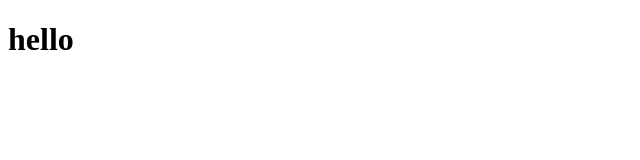
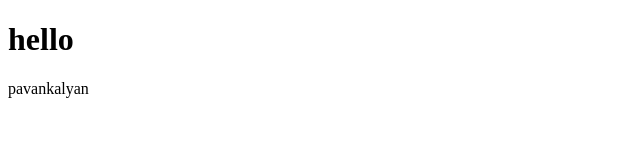
Before and after one commit to k-pavankalyan/k-pavankalyan, a plain HTML site: page index.html in a window 1280 px wide. Shown: the whole page, without its empty margins (0-640 px from the left). Drawn offline with Linux system fonts and the light colour scheme.

Commit message:
modified

```diff
--- a/index.html
+++ b/index.html
@@ -7,5 +7,6 @@
 </head>
 <body>
     <h1>hello</h1>
+    <p>pavankalyan</p>
 </body>
 </html>
```
